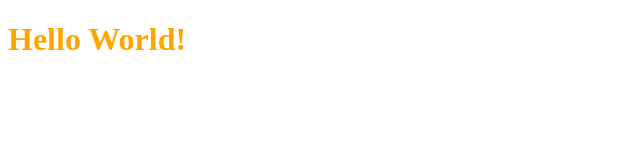
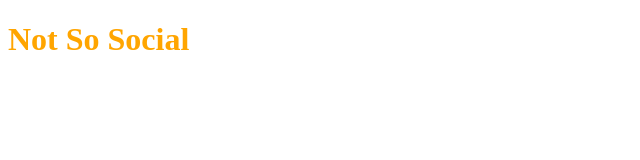
Before and after one commit to neurithm-void/not-so-social, an Electron app: page index.html in a window 1280 px wide. Shown: the whole page, without its empty margins (0-640 px from the left). Drawn offline with Linux system fonts and the light colour scheme.

Commit message:
minor update

```diff
--- a/index.html
+++ b/index.html
@@ -4,12 +4,12 @@
 
     <head>
         <meta charset="UTF-8">
-        <title>Hello World App</title>
+        <title>Not So Social</title>
         <link rel="stylesheet" href="index.css">
     </head>
 
     <body>
-        <h1>Hello World!</h1>
+        <h1>Not So Social</h1>
     </body>
 
 </html>
```
Also changed, not shown: 1 other file.
